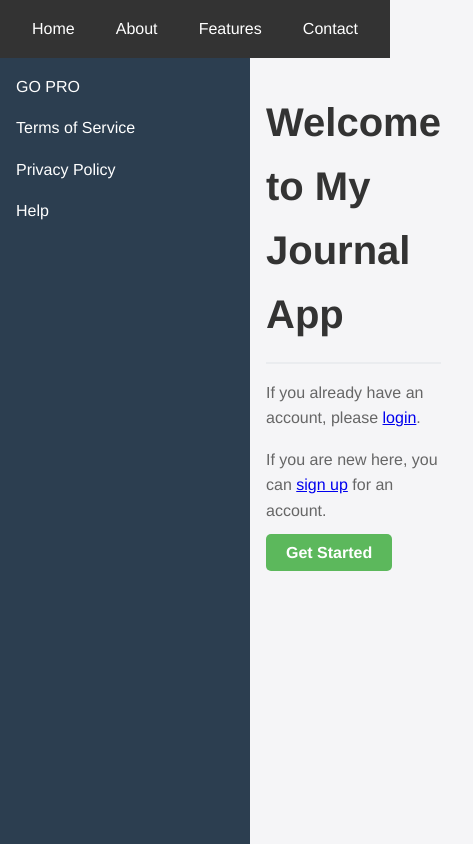
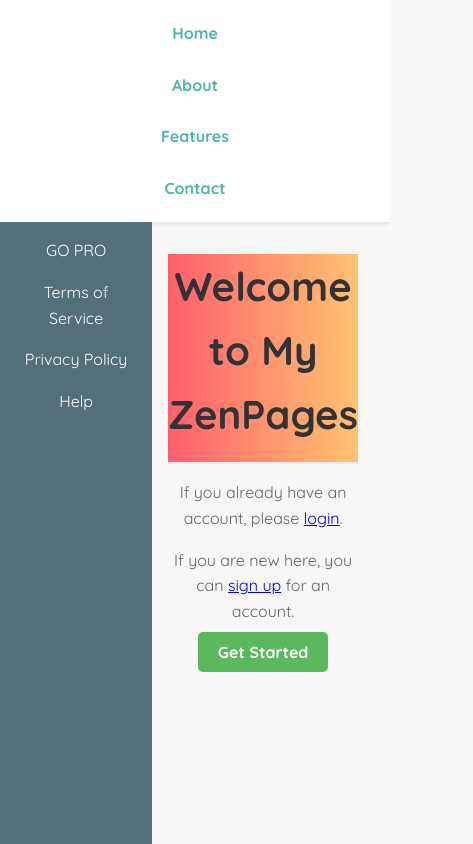
Before and after one commit to arielRvaldez/journal-app, a React (Vite) app in the folder client/: page /landing in a window 390 px wide. Shown: the top 844 px of the page, 473 px wide, since content can reach past the window. Built offline with nearby package versions, Linux system fonts and the light colour scheme.

Commit message:
updated css values and app.css

```diff
--- a/client/src/App.css
+++ b/client/src/App.css
@@ -1,92 +1,179 @@
-.container {
-  max-width: 100%;
-  padding: 2rem;
+/* src/App.css */
+@import url('https://fonts.googleapis.com/css2?family=Quicksand:wght@400;600;700&display=swap');
+
+body, html {
+  font-family: 'Quicksand', sans-serif;
+  background-color: #f7f7f7; /* Soft background color */
+  margin: 0;
+  padding: 0;
+  box-sizing: border-box;
+}
+
+.App {
   text-align: center;
+}
+
+.navbar {
+  background-color: #ff8a65; /* Warm color for the navbar */
+  padding: 1rem;
   display: flex;
-  flex-direction: column;
-  align-items: center; /* Center items horizontally */
+  justify-content: space-around; /* Evenly space the nav items */
+  box-shadow: 0 2px 4px rgba(0, 0, 0, 0.1);
+}
+
+.navbar a {
+  text-decoration: none;
+  color: white;
+  font-weight: bold;
+  transition: color 0.3s;
+}
+
+.navbar a:hover {
+  color: #ffd180; /* Highlight color for nav links on hover */
 }
 
 .layout {
   display: flex;
   min-height: 100vh;
+  align-items: stretch; /* Make sidebar full height */
 }
 
 .sidebar {
   width: 250px; /* Adjust width as needed */
-  background: #2C3E50; /* Dark background for the sidebar */
-  color: rgb(175, 14, 14);
-  flex-shrink: 0;
-  height: 100vh;
-  overflow-y: auto;
+  background: #546e7a; /* Subtle blue for the sidebar */
+  color: white;
+  padding: 1rem;
+  height: 100vh; /* Full height */
 }
 
 .content {
   flex-grow: 1; /* Take up remaining space */
   padding: 20px;
+  overflow-y: auto; /* Add scroll on Y-axis if content overflows */
 }
 
 .entry-form {
-  margin-bottom: 20px;
-  width: 100%; /* Ensure the form takes full width */
+  background-color: #e1f5fe; /* Light blue background for form area */
+  border-radius: 10px;
+  padding: 2rem;
+  margin: 2rem auto; /* Center form in the content area */
+  width: 90%; /* Slightly less than full width for aesthetics */
+  max-width: 500px; /* Maximum width of the form */
+  box-shadow: 0 4px 6px rgba(0, 0, 0, 0.1);
 }
 
 .input-container {
-  display: flex;
-  justify-content: center;
+  margin-bottom: 1rem;
 }
 
 input[type="text"],
 textarea {
-  width: 100%;
-  margin-bottom: 10px;
+  border: 2px solid #4dd0e1; /* Border color */
+  border-radius: 4px;
   padding: 10px;
+  width: calc(100% - 24px); /* Account for padding and border */
 }
 
 button {
-  padding: 10px 20px;
-  background-color: #1a1a1a;
-  color: rgba(255, 255, 255, 0.87);
+  background-color: #4db6ac; /* A pleasant teal color */
+  color: white;
   border: none;
   border-radius: 5px; /* Rounded corners */
   cursor: pointer;
-  transition: background-color 0.25s;
-  margin-bottom: 10px;
+  padding: 12px 18px;
+  font-size: 1rem;
+  font-weight: 600;
+  margin-top: 1rem;
+  transition: background-color 0.25s, transform 0.25s;
+}
+
+button:hover {
+  background-color: #00897b; /* A darker shade for the hover state */
+  transform: scale(1.05); /* Slightly increase the button size when hovered */
 }
 
 .entries {
   display: flex;
   flex-direction: column;
   align-items: center; /* Center items horizontally */
+  margin-top: 1rem;
 }
 
 .entry,
 .goal {
-  background-color: #f4f4f4;
-  padding: 10px;
-  margin-bottom: 10px;
-  width: 100%; /* Ensure entries take full width */
-}
-
-.button-container {
-  display: flex;
-  justify-content: center; /* Center buttons horizontally */
-  width: 100%; /* Ensure buttons take full width */
+  background-color: #ffffff; /* White color for entry/goal cards */
+  box-shadow: 0 2px 4px rgba(0, 0, 0, 0.1);
+  border-radius: 5px;
+  padding: 15px;
+  margin-bottom: 1rem;
+  width: 90%; /* Similar to the form */
+  max-width: 600px; /* Maximum width for readability */
 }
 
 .update-button,
 .delete-button {
+  background-color: #f06292; /* Pink color for buttons */
+  color: white;
+  border: none;
+  border-radius: 5px;
+  cursor: pointer;
   padding: 10px 20px;
-  background-color: #1a1a1a;
-  color: rgba(255, 255, 255, 0.87);
-  border: none;
-  border-radius: 5px; /* Rounded corners */
-  cursor: pointer;
+  margin-right: 10px;
   transition: background-color 0.25s;
-  margin-right: 10px; /* Add margin between buttons */
 }
 
 .update-button:hover,
 .delete-button:hover {
-  background-color: #535bf2;
+  background-color: #c2185b; /* Darker pink on hover */
 }
+
+/* Additional styles for responsiveness and aesthetics */
+@media (max-width: 768px) {
+  .sidebar {
+    width: 100%; /* Full width on smaller screens */
+    height: auto;
+    position: relative;
+  }
+
+  .content {
+    padding: 10px;
+    margin-left: 0; /* Remove margin when sidebar is not fixed */
+  }
+
+  .navbar {
+    flex-direction: column; /* Stack nav items on smaller screens */
+    padding: 0.5rem;
+  }
+
+  .navbar a {
+    margin: 5px 0; /* Add some space between stacked links */
+  }
+}
+
+/* Add transitions for input focus states */
+input[type="text"]:focus,
+textarea:focus {
+  outline: none;
+  border-color: #26c6da; /* Highlight color when focused */
+}
+
+/* Style the navbar to be more inviting */
+.navbar {
+  background-color: #fff; /* Light background for navbar */
+  box-shadow: 0 2px 4px rgba(0, 0, 0, 0.1);
+}
+
+.navbar a {
+  color: #4db6ac; /* Teal color for links */
+  transition: color 0.3s;
+}
+
+.navbar a:hover {
+  color: #00897b; /* Darker teal on hover */
+}
+
+/* Add a playful font for headings */
+h1, h2, h3, h4, h5, h6 {
+  font-family: 'Quicksand', sans-serif;
+  color: #333; /* Dark color for better contrast */
+}
--- a/client/src/pages/LandingPage.css
+++ b/client/src/pages/LandingPage.css
@@ -105,6 +105,7 @@ body {
 
 .main-content h1 {
   color: #333;
+  background-image: linear-gradient(to right, #ff5f6d, #ffc371);
   font-size: 2.5rem;
 }
 
--- a/client/src/pages/LandingPage.jsx
+++ b/client/src/pages/LandingPage.jsx
@@ -15,7 +15,7 @@ function LandingPage() {
       </aside>
 
       <main className="main-content">
-        <h1>Welcome to My Journal App</h1>
+        <h1>Welcome to My ZenPages</h1>
         <p>If you already have an account, please <Link to="/login">login</Link>.</p>
         <p>If you are new here, you can <Link to="/signup">sign up</Link> for an account.</p>
         <Link to="/get-started" className="get-started-btn">Get Started</Link>
```
